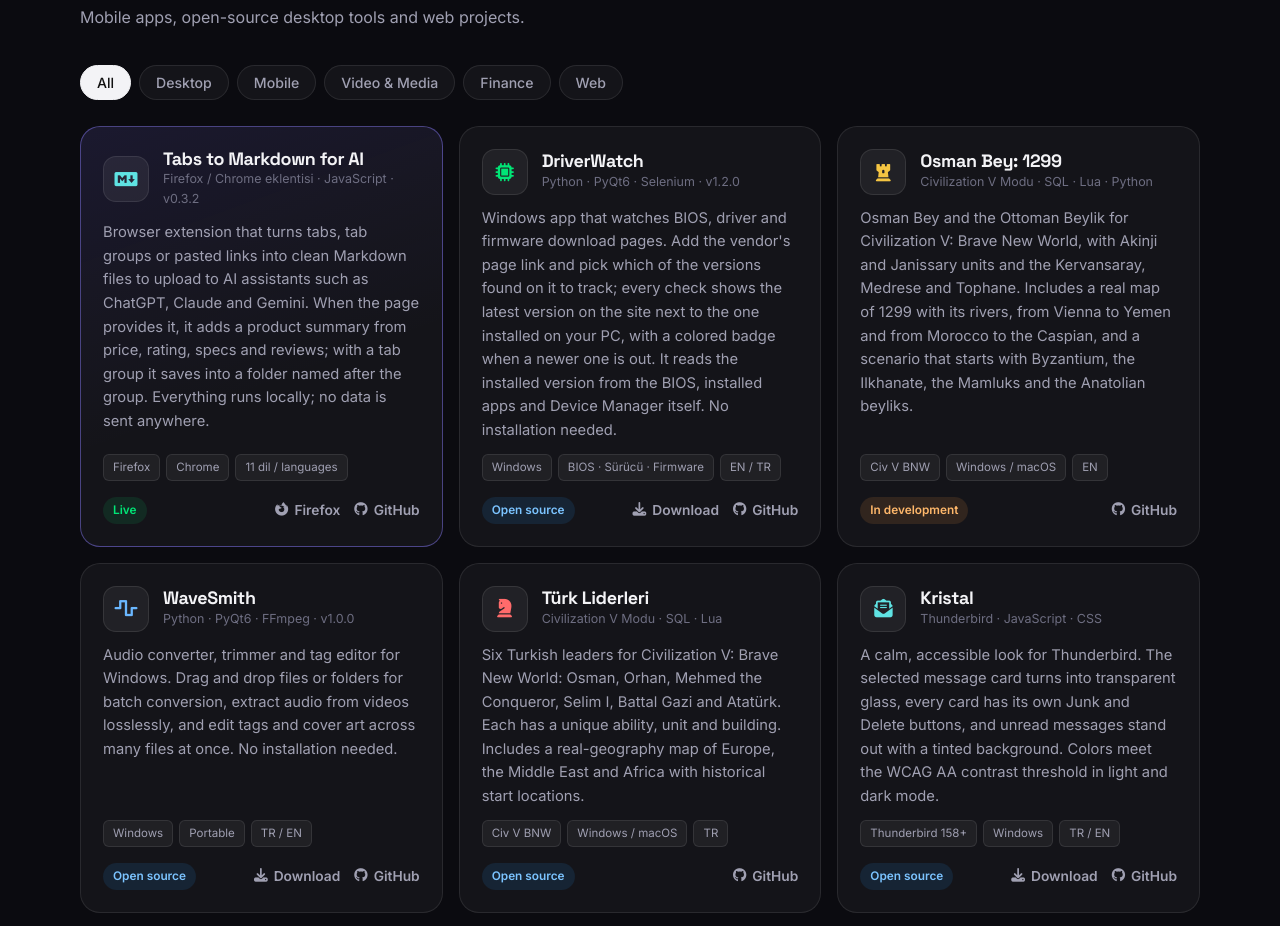
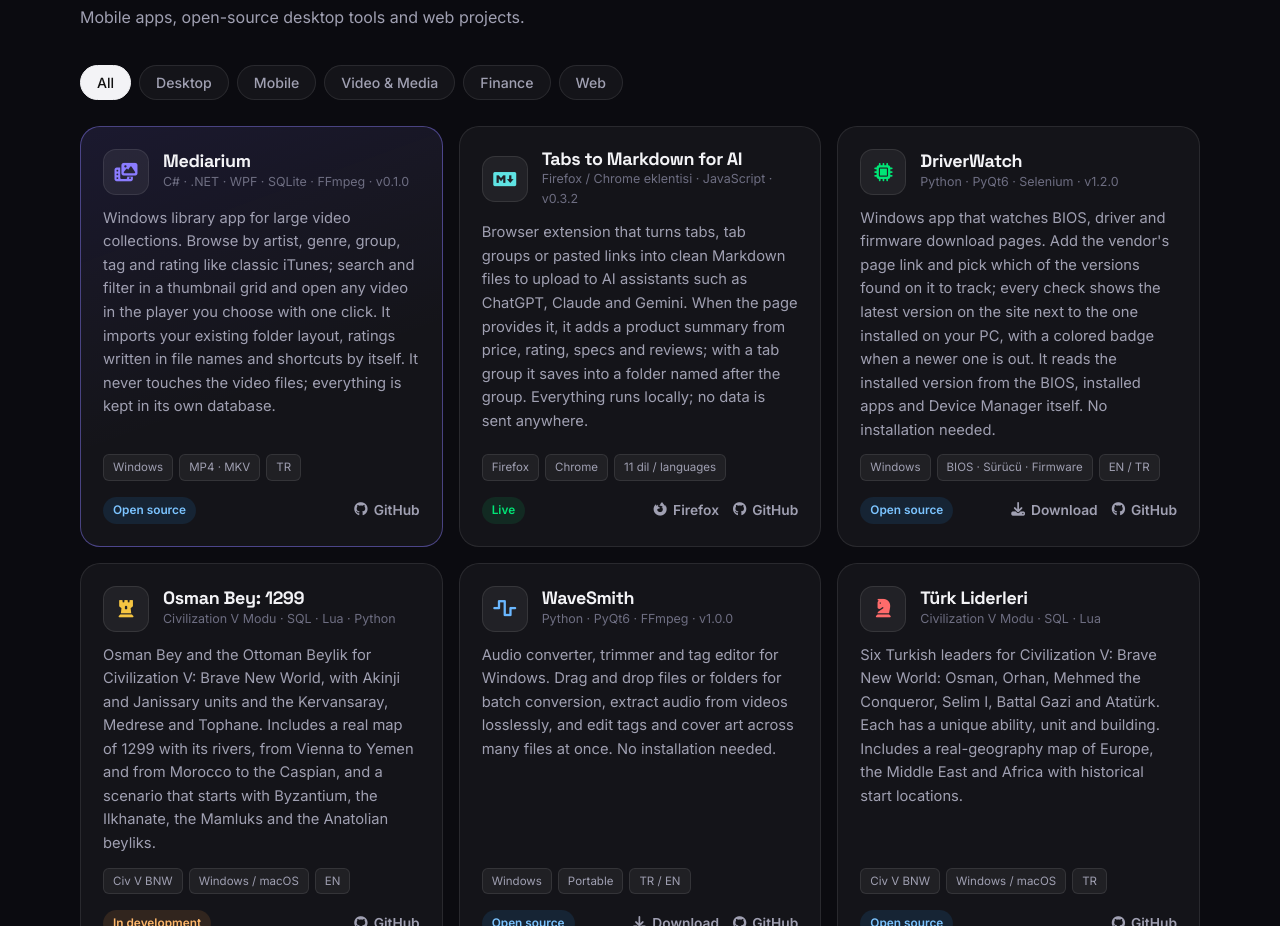
Before and after one commit to borasavkar/borasavkar.github.io, a plain HTML site: page index.html in a window 1280 px wide. Shown: the part 1605-2531 px from the top of the page. Drawn offline with Linux system fonts and the light colour scheme; animation ran at ten frames a second.

Commit message:
Add Mediarium project card
Co-Authored-By: Claude Opus 5.5 <noreply@anthropic.com>

```diff
--- a/index.html
+++ b/index.html
@@ -433,7 +433,23 @@
             </div>
 
             <div class="grid" id="grid">
-                <article class="card new reveal" data-cat="web">
+                <article class="card new reveal" data-cat="desktop media">
+                    <div class="card-top">
+                        <div class="c-icon i-violet"><i class="fas fa-photo-film"></i></div>
+                        <div><h3>Mediarium</h3><div class="meta">C# · .NET · WPF · SQLite · FFmpeg · v0.1.0</div></div>
+                    </div>
+                    <p>
+                        <span lang="tr">Büyük video arşivleri için Windows kütüphane uygulaması. Eski iTunes'taki gibi sanatçı, tür, grup, etiket ve puana göre gezinir; küçük resimli ızgarada arar ve filtreler, videoyu tek tıkla istediğiniz oynatıcıda açar. Mevcut klasör düzenini, dosya adlarındaki puanları ve kısayolları kendisi içeri alır. Video dosyalarına dokunmaz; bilgileri kendi veritabanında tutar.</span>
+                        <span lang="en">Windows library app for large video collections. Browse by artist, genre, group, tag and rating like classic iTunes; search and filter in a thumbnail grid and open any video in the player you choose with one click. It imports your existing folder layout, ratings written in file names and shortcuts by itself. It never touches the video files; everything is kept in its own database.</span>
+                    </p>
+                    <div class="tags"><span class="tag">Windows</span><span class="tag">MP4 · MKV</span><span class="tag">TR</span></div>
+                    <div class="card-foot">
+                        <span class="status s-oss"><span lang="tr">Açık kaynak</span><span lang="en">Open source</span></span>
+                        <a class="card-link" href="https://github.com/borasavkar/mediarium" target="_blank" rel="noopener"><i class="fab fa-github"></i>GitHub</a>
+                    </div>
+                </article>
+
+                <article class="card reveal" data-cat="web">
                     <div class="card-top">
                         <div class="c-icon i-cyan"><i class="fab fa-markdown"></i></div>
                         <div><h3>Tabs to Markdown for AI</h3><div class="meta">Firefox / Chrome eklentisi · JavaScript · v0.3.2</div></div>
--- a/sitemap.xml
+++ b/sitemap.xml
@@ -2,7 +2,7 @@
 <urlset xmlns="http://www.sitemaps.org/schemas/sitemap/0.9">
 	<url>
 		<loc>https://borasavkar.github.io/</loc>
-		<lastmod>2026-11-25</lastmod>
+		<lastmod>2026-11-27</lastmod>
 		<priority>1.0</priority>
 	</url>
 	<url>
```
